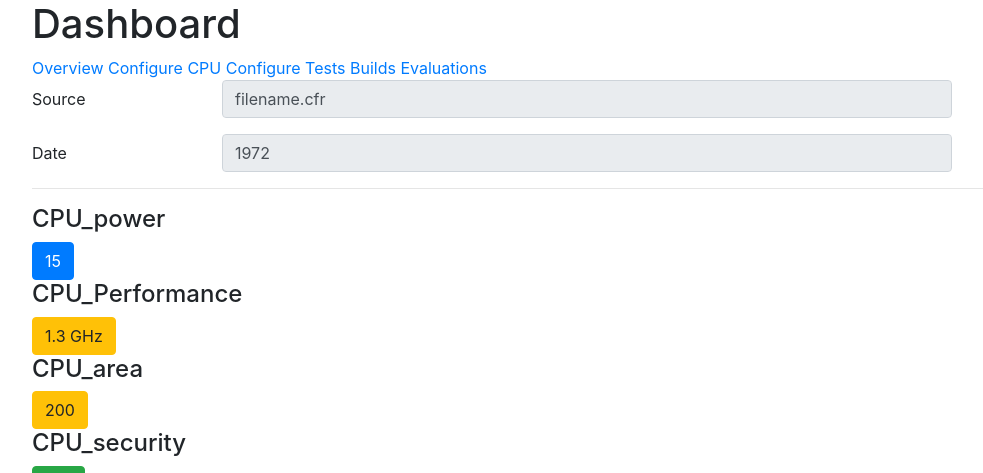
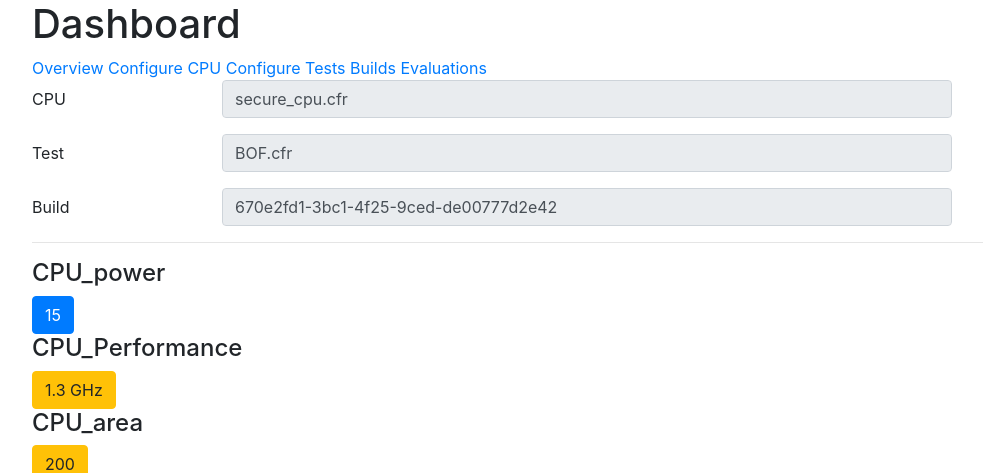
Before and after one commit to GaloisInc/BESSPIN-UI, a Flask app: page /dashboard/ in a window 1280 px wide. Shown: the top 473 px of the page, without its empty margins (53-1036 px from the left). Run offline with Flask 2, Linux system fonts and the light colour scheme; some libraries are stand-ins or nearby versions.

Commit message:
Change info fields in Dashboard and Pipeline pages

```diff
--- a/templates/dashboard.html
+++ b/templates/dashboard.html
@@ -47,15 +47,24 @@
 
   <form>
     <div class="form-group row">
-      <label for="model-name" class="col-sm-2 col-form-label">Source</label>
+      <label for="model-name" class="col-sm-2 col-form-label">CPU</label>
       <div class="col-sm-8">
-        <input class="form-control" type="text" value="filename.cfr" id="model-name" readonly>
+        <input class="form-control" type="text" value="secure_cpu.cfr" id="model-name" readonly>
+      </div>
+      <div class="col-sm-8">
       </div>
     </div>
     <div class="form-group row">
-      <label for="model-date" class="col-sm-2 col-form-label">Date</label>
+      <label for="model-date" class="col-sm-2 col-form-label">Test</label>
       <div class="col-sm-8">
-        <input class="form-control" type="text" value="1972" id="model-date" readonly>
+        <input class="form-control" type="text" value="BOF.cfr" id="model-date" readonly>
+      </div>
+
+    </div>
+    <div class="form-group row">
+      <label for="model-date" class="col-sm-2 col-form-label">Build</label>
+      <div class="col-sm-8">
+        <input class="form-control" type="text" value="670e2fd1-3bc1-4f25-9ced-de00777d2e42" id="model-date" readonly>
       </div>
     </div>
   </form>
```
Also changed, not shown: templates/pipeline.html (+7 -4 lines).
